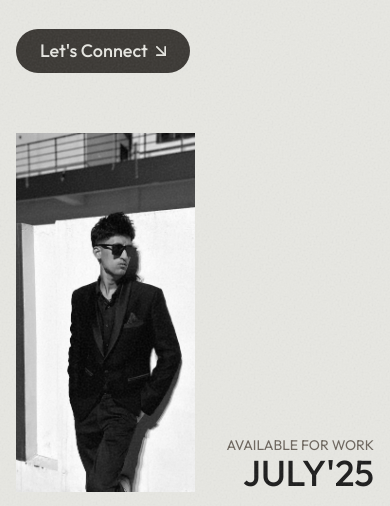
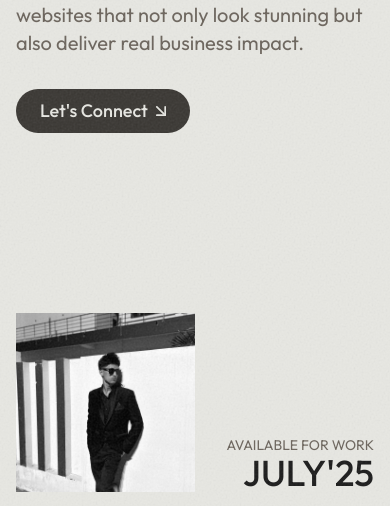
Before and after one commit to devinwildz/Portfolio, a website: page index.html in a window 390 px wide. Shown: the part 336-842 px from the top of the page. Drawn offline with nearby package versions, Linux system fonts and the light colour scheme; files that its build step writes are made by us from their sources; a script that the page names is missing.

Commit message:
image fixing

```diff
--- a/index.html
+++ b/index.html
@@ -205,7 +205,7 @@
                             </div>
                         </div>
                         <div
-                            class="pfpImage w-1/2 md:w-[50%] lg:w-[31%] xl:w-[20%] h-[50%] md:h-auto lg:h-[70%] xl:h-full">
+                            class="pfpImage w-1/2 md:w-[50%] lg:w-[31%] xl:w-[20%] md:h-auto lg:h-[70%] xl:h-full">
                             <img class="w-full h-full object-cover cursor-pointer" src="./assets/homeImg.webp"
                                 alt="image">
                         </div>
```
